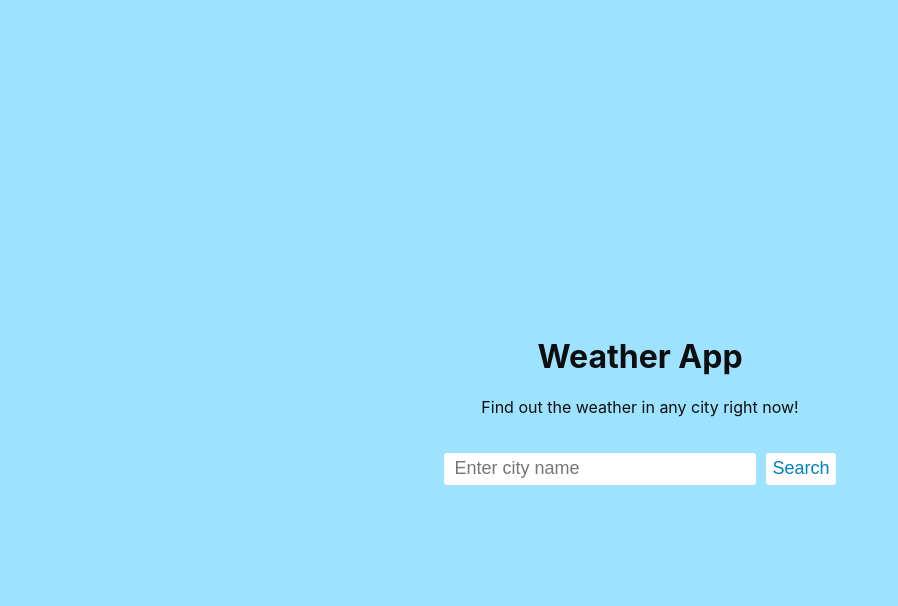
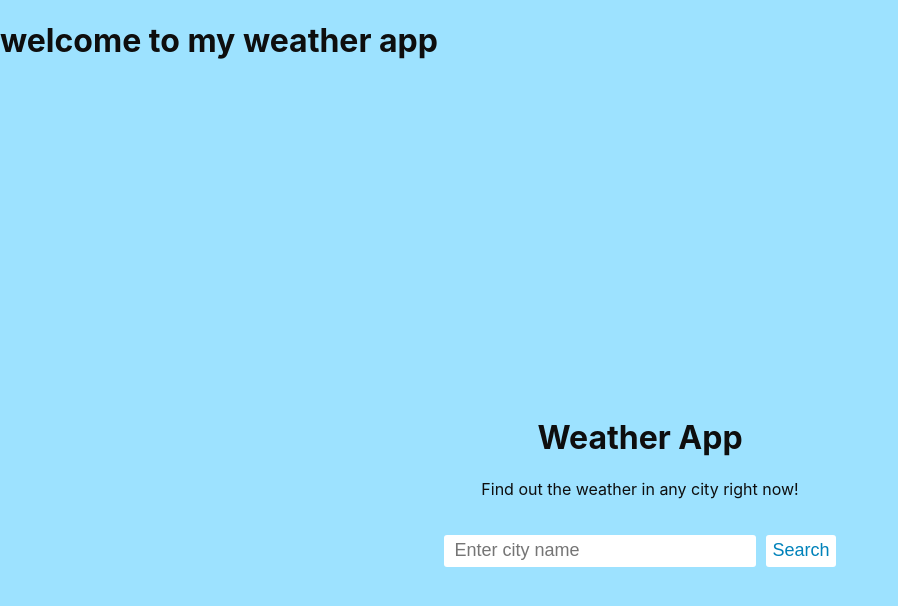
Before and after one commit to rachelcheework/weather-app, a React (Create React App) app: page / in a window 1280 px wide. Shown: the top 606 px of the page, without its empty margins (0-898 px from the left). Built offline with nearby package versions, Linux system fonts and the light colour scheme; no server answers.

Commit message:
h1 element in app.js

```diff
--- a/src/App.js
+++ b/src/App.js
@@ -1,14 +1,19 @@
 import logo from './logo.svg';
 import './App.css';
-import { HashRouter as Router, Routes, Route } from "react-router-dom";
+import { HashRouter as Router, Routes, Route, HashRouter } from "react-router-dom";
+//import { BrowserRouter as Router, Routes, Route, HashRouter } from "react-router-dom";
 import Weather from './weather';
 
 function App() {
   return (
    <Router>
-      <Routes>
-        <Route path="/" exact element={<Weather/>}/>
-      </Routes>
+  {/* <Router basename='/weather-app'> */}
+     <div className='app-container'>
+      <h1> welcome to my weather app</h1>
+        <Routes>
+          <Route path="/" exact element={<Weather/>}/>
+        </Routes>
+      </div>
    </Router>
   );
 }
```
